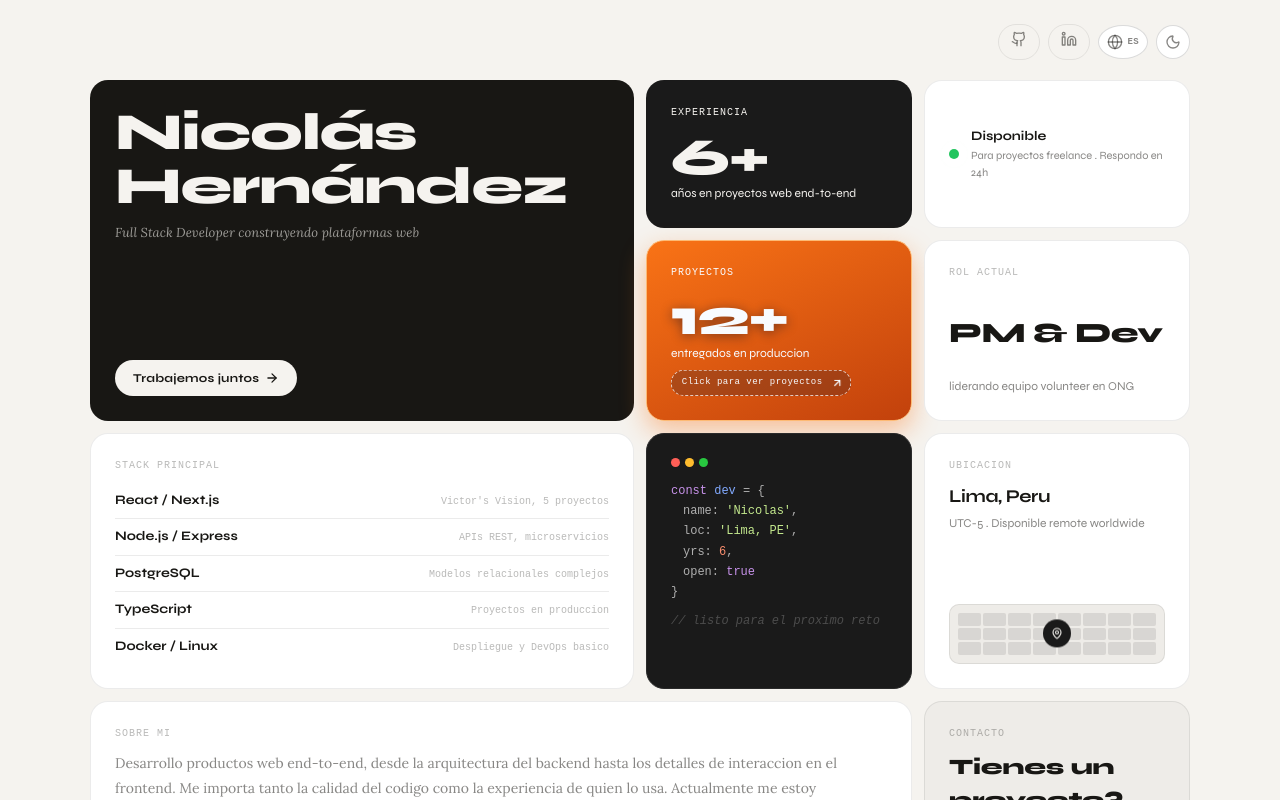
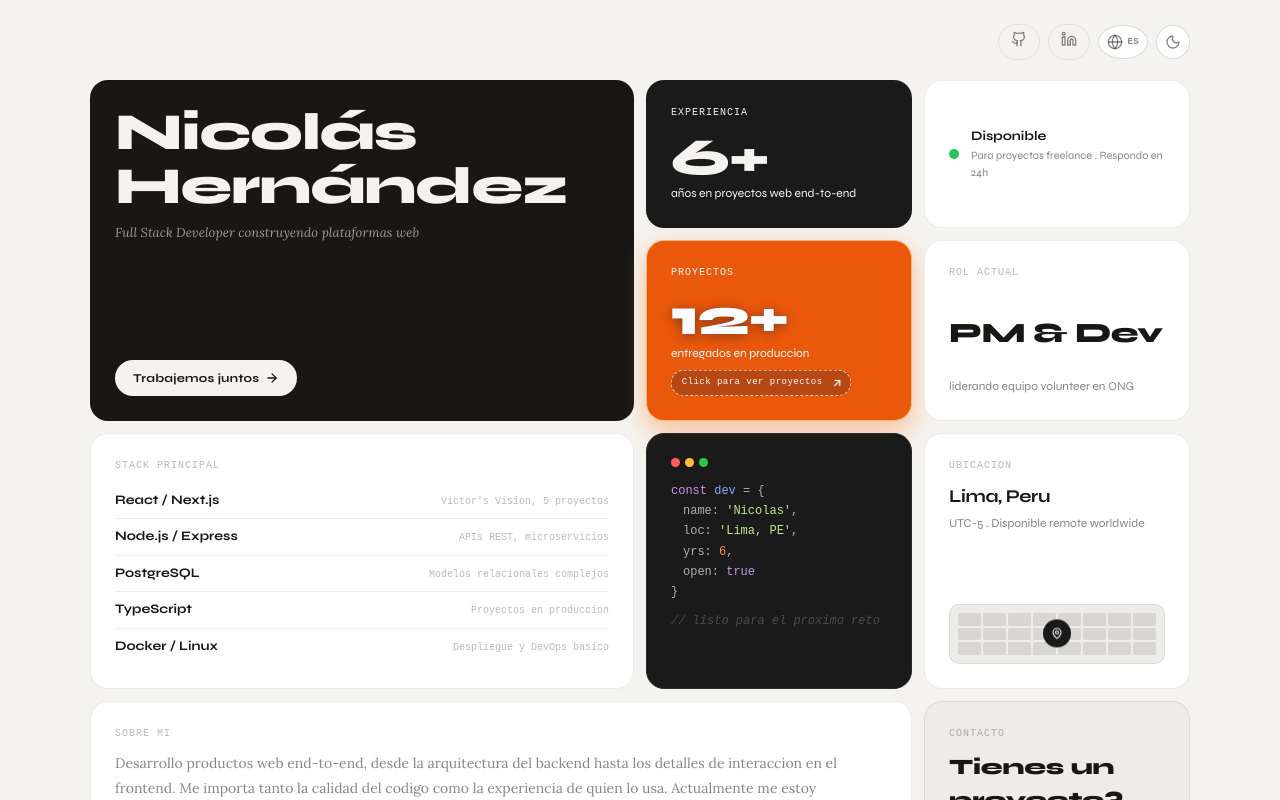
Before and after one commit to niceropez/niceropez, a React (Vite) app: page / in a window 1280 px wide. Shown: the top 800 px of the page. Built offline with nearby package versions, Linux system fonts and the light colour scheme; a web font is replaced by a local one.

Commit message:
style: switch projects trigger to solid colors without gradients

```diff
--- a/src/App.css
+++ b/src/App.css
@@ -360,35 +360,31 @@ a {
 
 .card-projects-trigger {
   isolation: isolate;
-  --trigger-start: #f97316;
-  --trigger-end: #c2410c;
+  --trigger-solid: #ea580c;
   --trigger-border: #fdba74;
   --trigger-shadow: rgba(249, 115, 22, 0.4);
   --trigger-ring: rgba(249, 115, 22, 0.6);
-  background: linear-gradient(155deg, var(--trigger-start) 0%, var(--trigger-end) 100%);
+  background: var(--trigger-solid);
   border-color: var(--trigger-border);
   box-shadow: 0 10px 26px var(--trigger-shadow);
 }
 
 .card-projects-trigger--orange {
-  --trigger-start: #f97316;
-  --trigger-end: #c2410c;
+  --trigger-solid: #ea580c;
   --trigger-border: #fdba74;
   --trigger-shadow: rgba(249, 115, 22, 0.4);
   --trigger-ring: rgba(249, 115, 22, 0.6);
 }
 
 .card-projects-trigger--green {
-  --trigger-start: #22c55e;
-  --trigger-end: #166534;
+  --trigger-solid: #16a34a;
   --trigger-border: #86efac;
   --trigger-shadow: rgba(34, 197, 94, 0.38);
   --trigger-ring: rgba(34, 197, 94, 0.58);
 }
 
 .card-projects-trigger--teal {
-  --trigger-start: #14b8a6;
-  --trigger-end: #0f766e;
+  --trigger-solid: #0d9488;
   --trigger-border: #5eead4;
   --trigger-shadow: rgba(20, 184, 166, 0.38);
   --trigger-ring: rgba(20, 184, 166, 0.58);
@@ -415,14 +411,7 @@ a {
 }
 
 .card-projects-trigger.pulse-attract::before {
-  content: '';
-  position: absolute;
-  inset: -40%;
-  pointer-events: none;
-  background: linear-gradient(120deg, transparent 42%, rgba(255, 255, 255, 0.26) 50%, transparent 58%);
-  transform: translateX(-120%) rotate(8deg);
-  animation: attract-sweep 2.8s ease-in-out infinite;
-  z-index: 0;
+  display: none;
 }
 
 .card-projects-trigger.pulse-attract::after {
```
